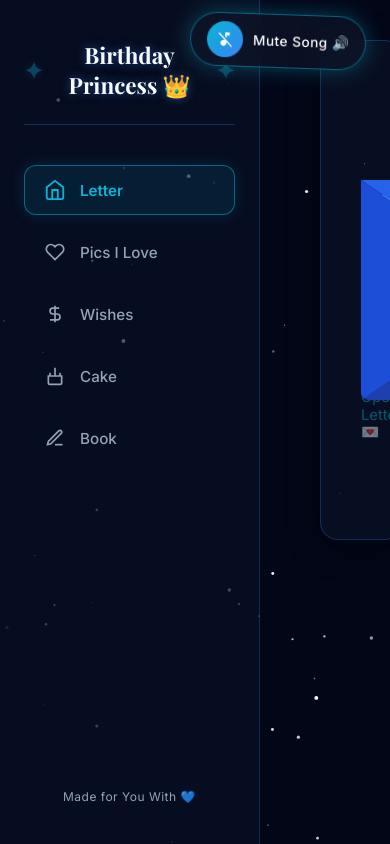
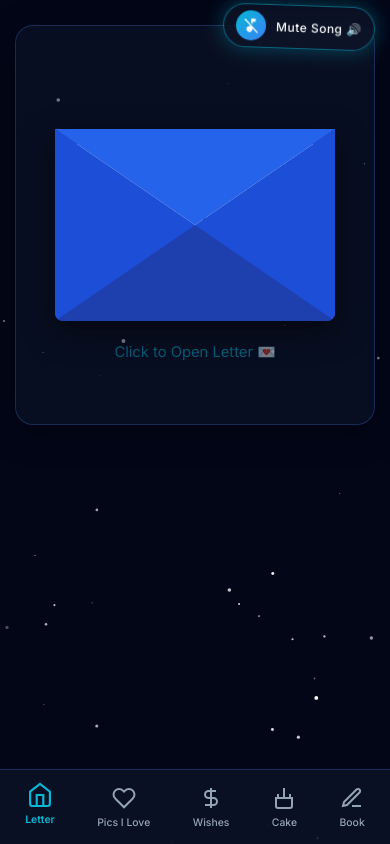
Before and after one commit to purna-kumar2007/Gayi, a plain HTML site: page index.html in a window 390 px wide. Both pictures are taken after a click on the element 194 px from the left and 507 px from the top of the page. Drawn offline with nearby package versions, Linux system fonts and the light colour scheme; files whose address does not match are found by name; a web font is replaced by a local one.

Commit message:
Add files via upload

```diff
--- a/style.css
+++ b/style.css
@@ -1471,3 +1471,188 @@ body {
         font-size: 0.85rem;
     }
 }
+
+/* ==========================================================================
+   GLOBAL MOBILE RESPONSIVENESS (Max Width: 768px)
+   ========================================================================== */
+@media (max-width: 768px) {
+    /* Main Layout */
+    #main-stage {
+        display: flex;
+        flex-direction: column-reverse;
+        height: 100vh;
+        overflow: hidden;
+    }
+
+    /* Convert Sidebar to Bottom Navigation */
+    .sidebar-nav {
+        height: 75px;
+        width: 100%;
+        padding: 0 10px;
+        flex-direction: row;
+        justify-content: center;
+        border-right: none;
+        border-top: 1px solid var(--border-glass);
+        z-index: 50;
+        background: rgba(10, 18, 38, 0.9);
+    }
+
+    .nav-brand, .nav-footer {
+        display: none; /* Hide brand and footer to save space */
+    }
+
+    .nav-links {
+        flex-direction: row;
+        margin: 0;
+        padding: 0;
+        justify-content: space-around;
+        align-items: center;
+        width: 100%;
+        height: 100%;
+    }
+
+    .nav-item {
+        padding: 5px;
+        flex-direction: column;
+        gap: 6px;
+        border: none;
+        background: transparent;
+    }
+
+    .nav-item:hover {
+        background: transparent;
+        padding-left: 5px;
+    }
+
+    .nav-item span {
+        font-size: 0.65rem; /* Small text under icons */
+    }
+
+    .nav-item.active {
+        background: transparent;
+        box-shadow: none;
+        border-color: transparent;
+        transform: translateY(-3px);
+    }
+
+    .nav-icon {
+        width: 24px;
+        height: 24px;
+    }
+
+    /* Content Area */
+    .content-viewport {
+        padding: 25px 15px;
+        height: calc(100vh - 75px);
+    }
+
+    .tab-header {
+        margin-bottom: 25px;
+        text-align: center;
+    }
+
+    .tab-header h2 {
+        font-size: 1.8rem;
+    }
+
+    .tab-header p {
+        font-size: 0.9rem;
+    }
+
+    /* Floating Music Controller */
+    #music-controller {
+        top: 15px;
+        right: 15px;
+        padding: 6px 12px;
+    }
+
+    #music-toggle-btn {
+        width: 30px;
+        height: 30px;
+    }
+
+    #music-status {
+        font-size: 0.75rem;
+    }
+
+    /* Intro Stage */
+    #intro-stage h1 {
+        font-size: 2.2rem;
+    }
+
+    .gift-box-wrapper {
+        transform: scale(0.85);
+        margin-bottom: 20px;
+    }
+
+    /* Welcome Letter / Envelope */
+    .welcome-card {
+        padding: 15px;
+        min-height: 400px;
+    }
+
+    .letter-envelope {
+        width: 280px;
+        height: 192px;
+    }
+
+    .envelope-flap {
+        border-left: 140px solid transparent;
+        border-right: 140px solid transparent;
+        border-top: 96px solid #2563eb;
+    }
+
+    .envelope-front {
+        border-left: 140px solid #1d4ed8;
+        border-right: 140px solid #1d4ed8;
+        border-bottom: 96px solid #1e40af;
+        border-top: 96px solid transparent;
+    }
+
+    .envelope-paper {
+        width: 250px;
+        height: 160px;
+    }
+
+    .letter-opened-content {
+        padding: 30px 20px;
+    }
+
+    .letter-title {
+        font-size: 1.8rem;
+    }
+
+    .letter-body {
+        font-size: 0.95rem;
+    }
+
+    /* Wish Jar */
+    .wish-jar-container {
+        grid-template-columns: 1fr;
+        gap: 30px;
+    }
+
+    .wish-jar {
+        transform: scale(0.85);
+    }
+
+    /* Cake adjustments */
+    .cake-container {
+        height: 240px;
+    }
+
+    .cake {
+        transform: scale(0.75);
+    }
+
+    .cake-controls {
+        flex-direction: column;
+        gap: 15px;
+        align-items: center;
+    }
+
+    #blow-all-btn {
+        padding: 12px 30px;
+        font-size: 1rem;
+    }
+}
```
